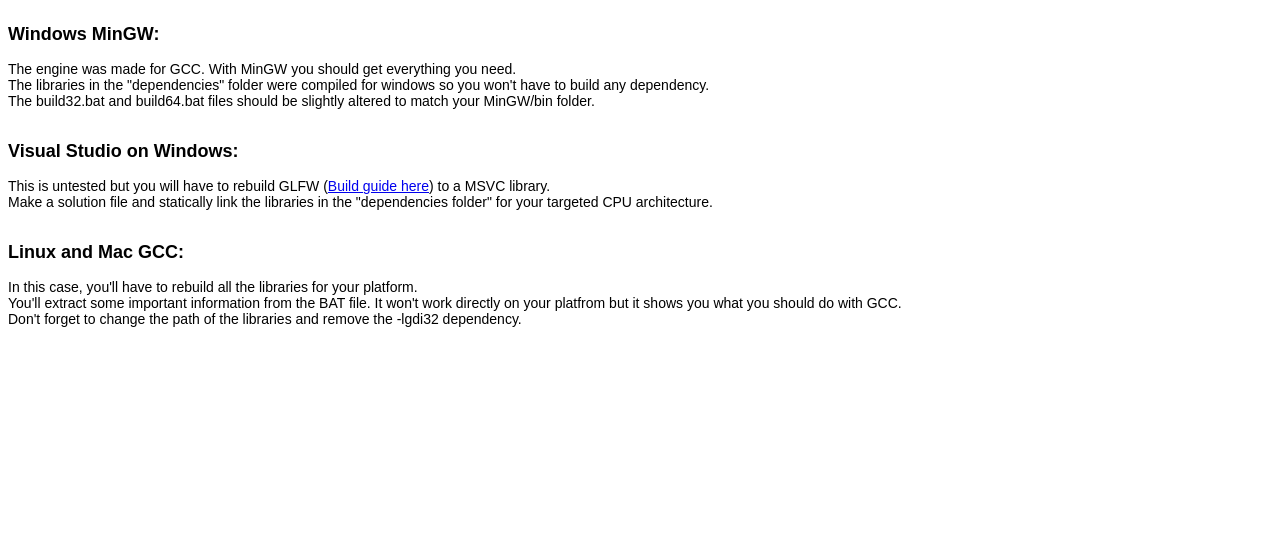
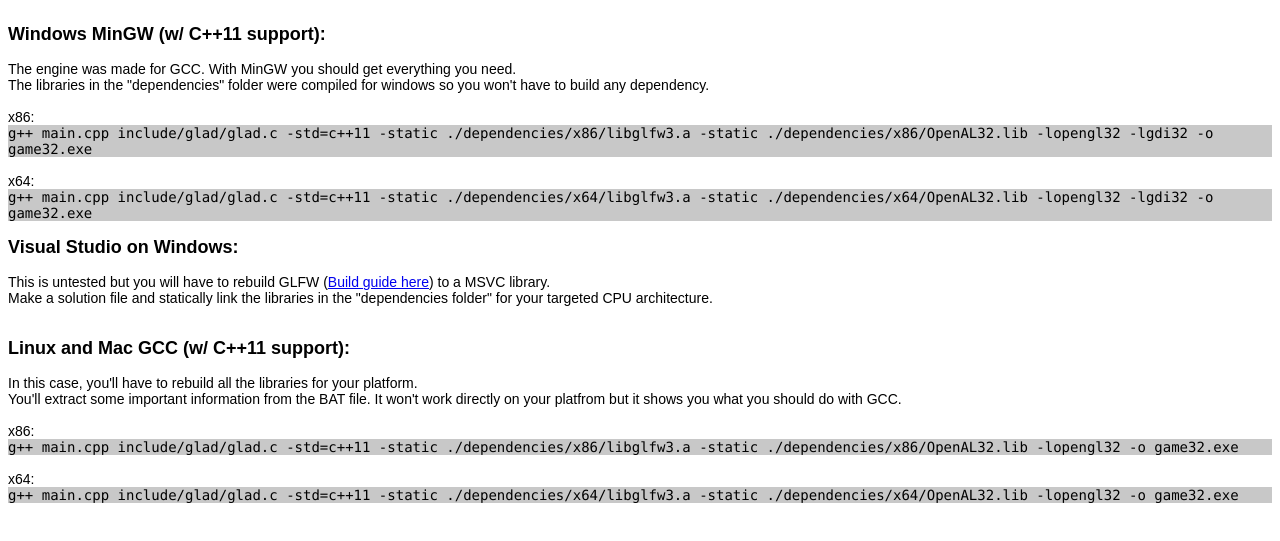
Before and after one commit to Gizego/Gizego-Engine, a plain HTML site: page compile.html in a window 1280 px wide. Shown: the part 61-602 px from the top of the page. Drawn offline with Linux system fonts and the light colour scheme.

Commit message:
Add files via upload

```diff
--- a/compile.html
+++ b/compile.html
@@ -4,7 +4,7 @@
 div.etitle {font-family:arial; font-size:30px; font-weight: bold; text-align: center; background-color: rgb(255, 0, 255); }
 </style>
 
-<title>Engine86</title>
+<title>Gizego Engine</title>
 	<head>
 	<div class="etitle">
 	Compiling the Library
@@ -18,16 +18,25 @@ div.etitle {font-family:arial; font-size:30px; font-weight: bold; text-align: ce
 <br />
 <h1 style="font-family:arial; font-size:14px; font-weight: normal;">
 	<div style="font-family:arial; font-size:18px; font-weight: bold;">
-	Windows MinGW:
+	Windows MinGW (w/ C++11 support):
 	</div>
 	<br />
 	The engine was made for GCC. With MinGW you should get everything you need.
 	<br />
 	The libraries in the "dependencies" folder were compiled for windows so you won't have to build any dependency.
 	<br />
-	The build32.bat and build64.bat files should be slightly altered to match your MinGW/bin folder.
 	<br />
+	x86:
+	<div style="font-family:consolas; font-size:14px; font-weight: normal; background-color: rgb(200, 200, 200)">
+	g++ main.cpp include/glad/glad.c -std=c++11 -static ./dependencies/x86/libglfw3.a -static ./dependencies/x86/OpenAL32.lib -lopengl32 -lgdi32 -o game32.exe
+	</div>
 	<br />
+	<div style="font-family:arial; font-size:14px; font-weight: normal;">
+	x64:
+	</div>
+	<div style="font-family:consolas; font-size:14px; font-weight: normal; background-color: rgb(200, 200, 200)">
+	g++ main.cpp include/glad/glad.c -std=c++11 -static ./dependencies/x64/libglfw3.a -static ./dependencies/x64/OpenAL32.lib -lopengl32 -lgdi32 -o game32.exe
+	</div>
 	<br />
 	<div style="font-family:arial; font-size:18px; font-weight: bold;">
 	Visual Studio on Windows:
@@ -40,14 +49,24 @@ div.etitle {font-family:arial; font-size:30px; font-weight: bold; text-align: ce
 	<br />
 	<br />
 	<div style="font-family:arial; font-size:18px; font-weight: bold;">
-	Linux and Mac GCC:
+	Linux and Mac GCC (w/ C++11 support):
 	</div>
 	<br />
 	In this case, you'll have to rebuild all the libraries for your platform.
 	<br />
 	You'll extract some important information from the BAT file. It won't work directly on your platfrom but it shows you what you should do with GCC.
 	<br />
-	Don't forget to change the path of the libraries and remove the -lgdi32 dependency.
-	</h1>
+	<br />
+	x86:
+	<div style="font-family:consolas; font-size:14px; font-weight: normal; background-color: rgb(200, 200, 200)">
+	g++ main.cpp include/glad/glad.c -std=c++11 -static ./dependencies/x86/libglfw3.a -static ./dependencies/x86/OpenAL32.lib -lopengl32 -o game32.exe
+	</div>
+	<br />
+	<div style="font-family:arial; font-size:14px; font-weight: normal;">
+	x64:
+	</div>
+	<div style="font-family:consolas; font-size:14px; font-weight: normal; background-color: rgb(200, 200, 200)">
+	g++ main.cpp include/glad/glad.c -std=c++11 -static ./dependencies/x64/libglfw3.a -static ./dependencies/x64/OpenAL32.lib -lopengl32 -o game32.exe
+	</div>
 </body>
 </html>
```
Also changed, not shown: dindex.html (+1 -1 lines), dupd.html (+9 -18 lines), index.html (+4 -4 lines).
